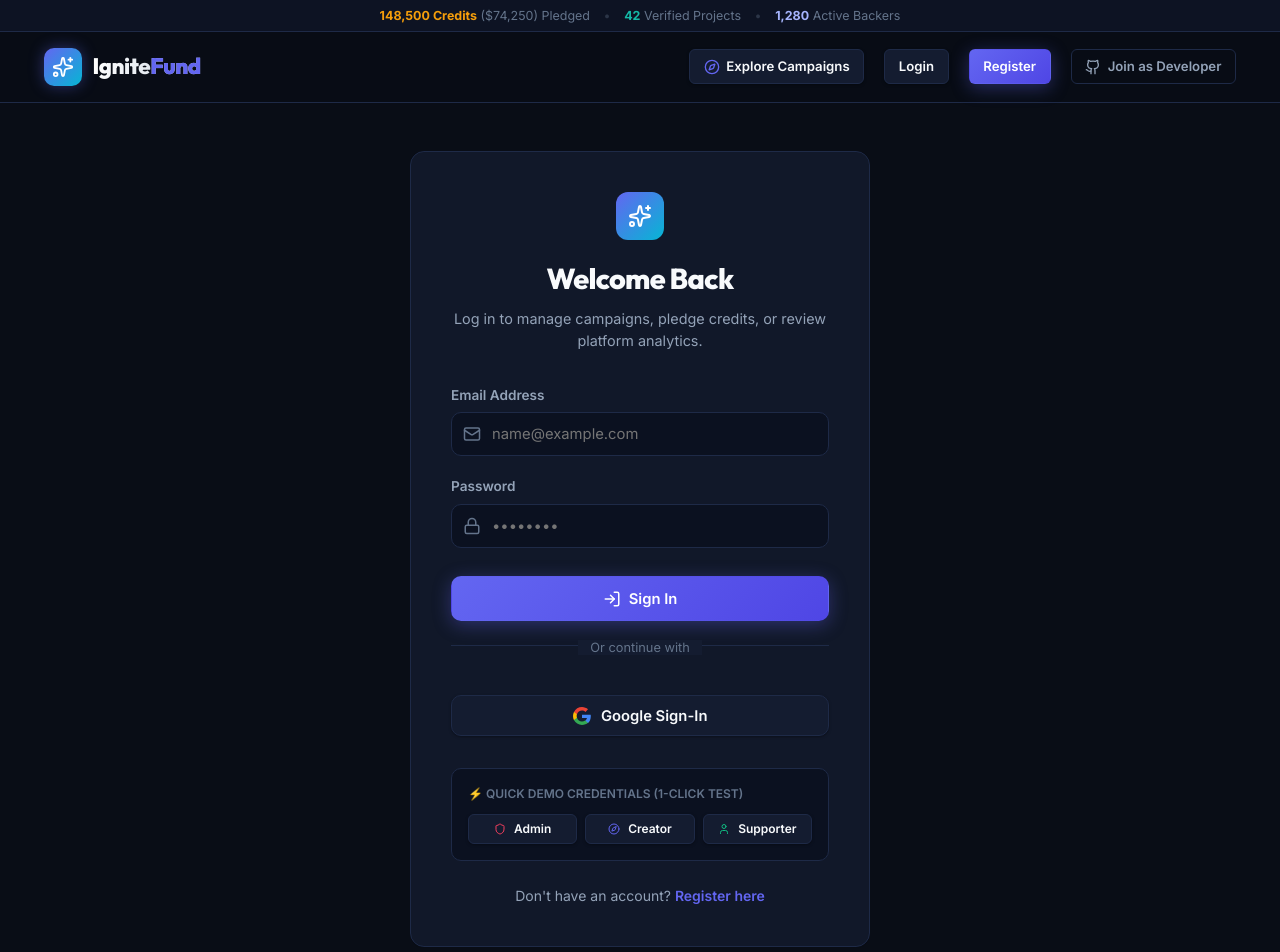
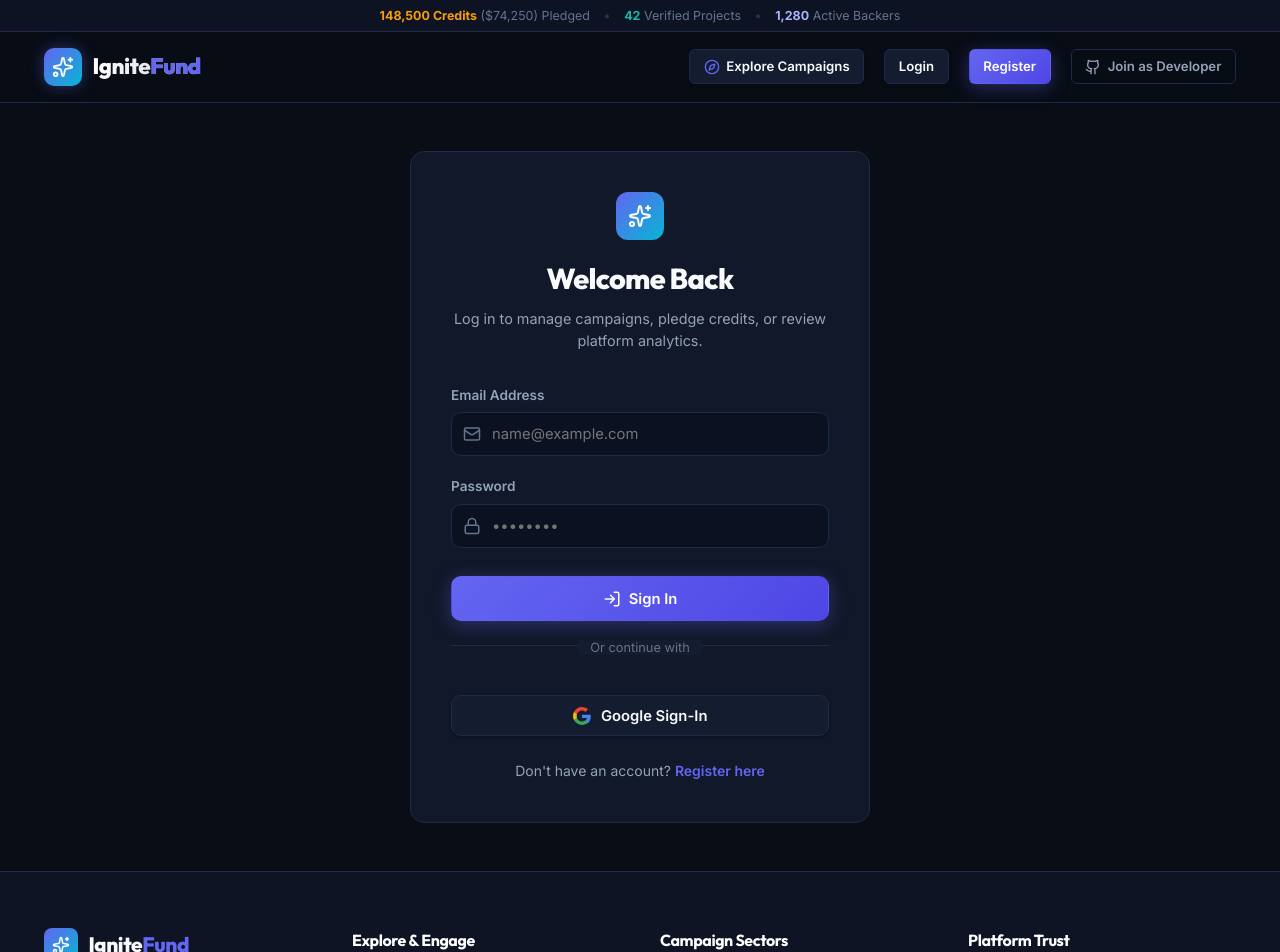
Before and after one commit to asmaraf/IgniteFund-Client, a React (Vite) app: page /login in a window 1280 px wide. Shown: the top 952 px of the page. Built offline with nearby package versions, Linux system fonts and the light colour scheme; no server answers.

Commit message:
refactor(auth): remove quick demo credentials box from login page

```diff
--- a/src/pages/Login.jsx
+++ b/src/pages/Login.jsx
@@ -1,6 +1,6 @@
 import React, { useState } from 'react';
 import { Link, useNavigate, useLocation } from 'react-router-dom';
-import { Mail, Lock, LogIn, AlertCircle, Sparkles, Shield, User, Compass } from 'lucide-react';
+import { Mail, Lock, LogIn, AlertCircle, Sparkles } from 'lucide-react';
 import { useGoogleLogin } from '@react-oauth/google';
 import axios from 'axios';
 import { useAuth } from '../context/AuthContext';
@@ -72,8 +72,8 @@ export const Login = () => {
           redirectToDashboard(res.user.role);
         }
       } catch (err) {
-        console.error('Google login processing failed:', err);
-        setError(err.message || 'Failed to authenticate with Google account.');
+        console.error('Google Auth Failed', err);
+        setError(err.message || 'Failed to authenticate with Google');
       } finally {
         setLoading(false);
       }
@@ -87,24 +87,6 @@ export const Login = () => {
   const handleGoogleSignIn = () => {
     setError('');
     triggerGoogleLogin();
-  };
-
-  // 1-Click Quick Demo logins for instant assessor grading
-  const handleQuickLogin = async (demoEmail, demoPass) => {
-    setEmail(demoEmail);
-    setPassword(demoPass);
-    setError('');
-    setLoading(true);
-    try {
-      const res = await login(demoEmail, demoPass);
-      if (res.success) {
-        redirectToDashboard(res.user.role);
-      }
-    } catch (err) {
-      setError(err.message || 'Quick login failed');
-    } finally {
-      setLoading(false);
-    }
   };
 
   return (
@@ -277,47 +259,6 @@ export const Login = () => {
           Google Sign-In
         </button>
 
-        {/* 1-Click Quick Demo Logins */}
-        <div
-          style={{
-            marginTop: '2rem',
-            padding: '1rem',
-            backgroundColor: 'var(--bg-input)',
-            borderRadius: 'var(--radius-md)',
-            border: '1px solid var(--border-subtle)',
-          }}
-        >
-          <p style={{ fontSize: '0.75rem', fontWeight: 600, color: 'var(--text-muted)', marginBottom: '0.65rem' }}>
-            ⚡ QUICK DEMO CREDENTIALS (1-CLICK TEST)
-          </p>
-          <div style={{ display: 'grid', gridTemplateColumns: 'repeat(3, 1fr)', gap: '0.5rem' }}>
-            <button
-              type="button"
-              onClick={() => handleQuickLogin('admin@ignitefund.com', 'Admin@123456')}
-              className="btn btn-secondary btn-sm"
-              style={{ fontSize: '0.75rem', padding: '0.4rem 0.2rem' }}
-            >
-              <Shield size={12} color="var(--accent-rose)" /> Admin
-            </button>
-            <button
-              type="button"
-              onClick={() => handleQuickLogin('creator@ignitefund.com', 'Creator@123456')}
-              className="btn btn-secondary btn-sm"
-              style={{ fontSize: '0.75rem', padding: '0.4rem 0.2rem' }}
-            >
-              <Compass size={12} color="var(--primary)" /> Creator
-            </button>
-            <button
-              type="button"
-              onClick={() => handleQuickLogin('supporter@ignitefund.com', 'Supporter@123456')}
-              className="btn btn-secondary btn-sm"
-              style={{ fontSize: '0.75rem', padding: '0.4rem 0.2rem' }}
-            >
-              <User size={12} color="var(--accent-emerald)" /> Supporter
-            </button>
-          </div>
-        </div>
-
         <p style={{ textAlign: 'center', marginTop: '1.5rem', fontSize: '0.875rem', color: 'var(--text-secondary)' }}>
           Don't have an account?{' '}
           <Link to="/register" style={{ color: 'var(--primary)', fontWeight: 600 }}>
```
